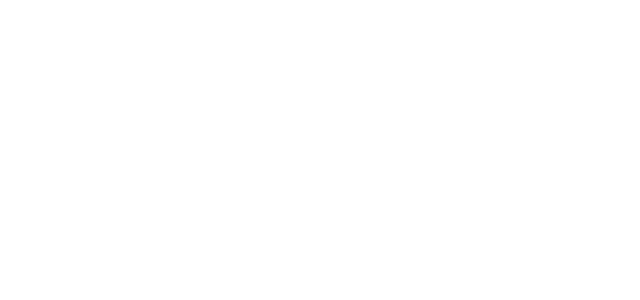
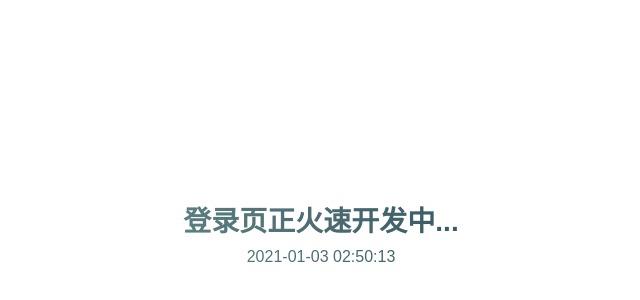
Before and after one commit to zclzone/qs-zone, a Vue app: page /login in a window 1280 px wide. Shown: the part 164-464 px from the top of the page, without its empty margins (319-959 px from the left). Built offline with nearby package versions, Linux system fonts and the light colour scheme; a small style sheet from the web is missing.

Commit message:
初始化登录页

```diff
--- a/src/router/index.js
+++ b/src/router/index.js
@@ -84,6 +84,10 @@
       }
     ],
   },
+  {
+    path: '/login',
+    component: () => import('@/views/login')
+  }
 ]
 
 const router = new VueRouter({
--- /dev/null
+++ b/src/views/login/index.vue
@@ -0,0 +1,20 @@
+<template>
+  <div class="view">
+    <helloworld msg="登录页正火速开发中..." />
+  </div>
+</template>
+
+<script>
+import helloworld from '@/components/helloworld'
+export default {
+  components: {
+    helloworld,
+  },
+}
+</script>
+
+<style lang="scss" scoped>
+.view {
+  height: 100%;
+}
+</style>
```
